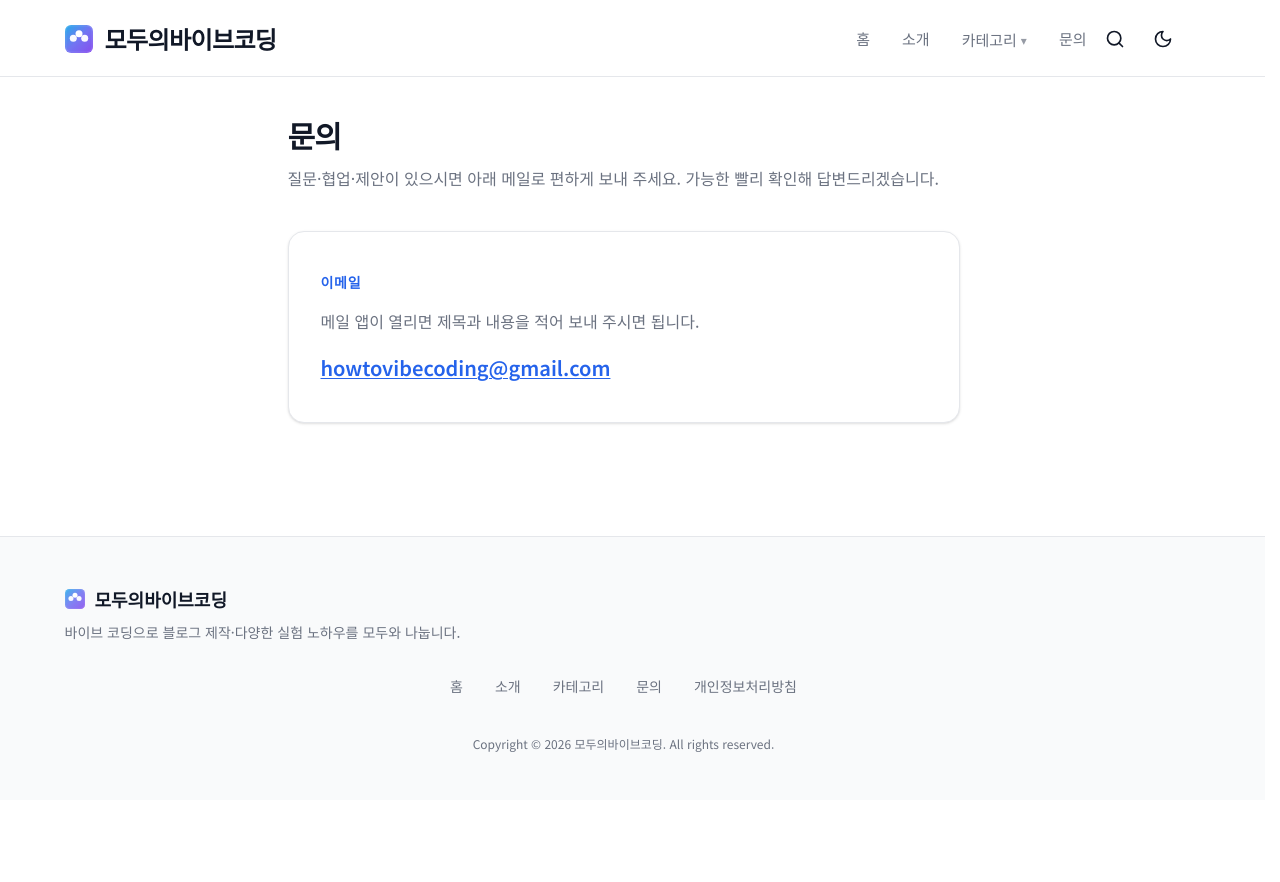
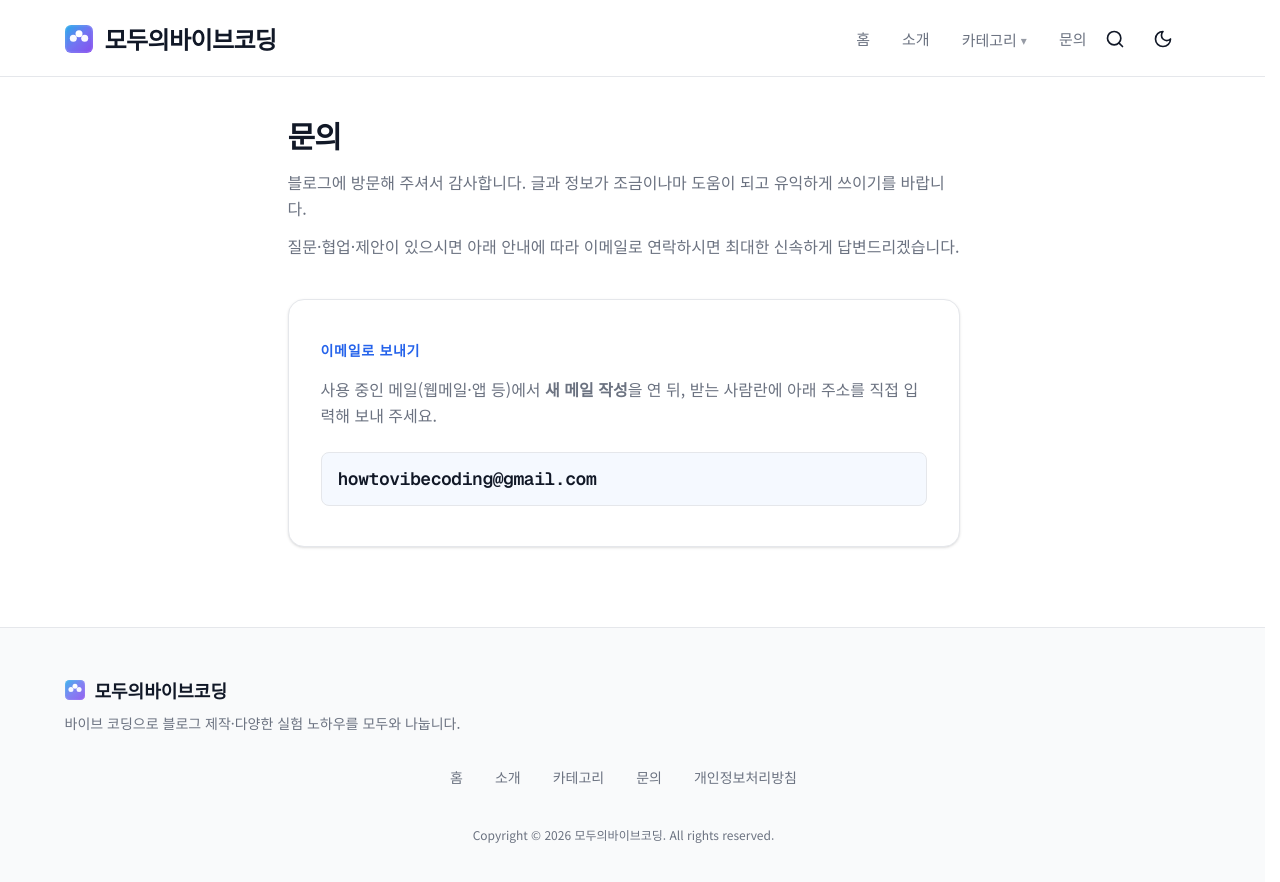
Before and after one commit to ijsmith00/vibe-blog, a Next.js app: page /contact in a window 1280 px wide. Shown: the top 882 px of the page. Before the commit the page ends 800 px from the top, so only its background shows below. Built offline with nearby package versions, Linux system fonts and the light colour scheme.

Commit message:
개인정보처리방침, 문의 페이지 수정

```diff
--- a/app/(site)/contact/page.js
+++ b/app/(site)/contact/page.js
@@ -5,7 +5,7 @@ const CONTACT_EMAIL = "howtovibecoding@gmail.com";
 export async function generateMetadata() {
   return {
     title: `문의 | ${SITE_NAME}`,
-    description: `${SITE_NAME} 문의 — 질문·협업·제안은 이메일로 연락해 주세요.`,
+    description: `${SITE_NAME} 문의 — 방문 감사 인사와 이메일 연락 안내.`,
     alternates: {
       canonical: absolutePageUrl("/contact"),
     },
@@ -19,9 +19,13 @@ export default function ContactPage() {
         <h1 className="text-2xl font-extrabold tracking-tight text-text-main dark:text-dm-text sm:text-3xl">
           문의
         </h1>
+        <p className="mt-4 text-[0.9375rem] leading-relaxed text-text-sub dark:text-dm-muted sm:text-base">
+          블로그에 방문해 주셔서 감사합니다. 글과 정보가 조금이나마 도움이 되고
+          유익하게 쓰이기를 바랍니다.
+        </p>
         <p className="mt-3 text-[0.9375rem] leading-relaxed text-text-sub dark:text-dm-muted sm:text-base">
-          질문·협업·제안이 있으시면 아래 메일로 편하게 보내 주세요. 가능한 빨리
-          확인해 답변드리겠습니다.
+          질문·협업·제안이 있으시면 아래 안내에 따라 이메일로 연락하시면
+          최대한 신속하게 답변드리겠습니다.
         </p>
       </header>
 
@@ -33,18 +37,20 @@ export default function ContactPage() {
           id="contact-email-heading"
           className="text-sm font-semibold uppercase tracking-wider text-primary dark:text-blue-400"
         >
-          이메일
+          이메일로 보내기
         </h2>
         <p className="mt-4 text-[0.9375rem] leading-relaxed text-text-sub dark:text-dm-muted sm:text-base">
-          메일 앱이 열리면 제목과 내용을 적어 보내 주시면 됩니다.
+          사용 중인 메일(웹메일·앱 등)에서 <strong>새 메일 작성</strong>을 연 뒤,
+          받는 사람란에 아래 주소를 직접 입력해 보내 주세요.
         </p>
-        <p className="mt-5">
-          <a
-            href={`mailto:${CONTACT_EMAIL}`}
-            className="break-all text-lg font-semibold text-primary underline decoration-1 underline-offset-2 transition hover:text-primary/90 dark:text-blue-400 dark:hover:text-blue-300 sm:text-xl"
+        <p className="mt-6">
+          <span className="sr-only">문의 이메일 주소: </span>
+          <span
+            className="inline-block w-full break-all rounded-lg border border-border bg-secondary/60 px-4 py-3 font-mono text-base font-semibold tracking-tight text-text-main dark:border-dm-border dark:bg-dm-bg dark:text-dm-text sm:text-lg"
+            translate="no"
           >
             {CONTACT_EMAIL}
-          </a>
+          </span>
         </p>
       </section>
     </div>
```
Also changed, not shown: content/privacy.md (+36 -27 lines), posts/vibe-coding-blog-day-12.md (added).
